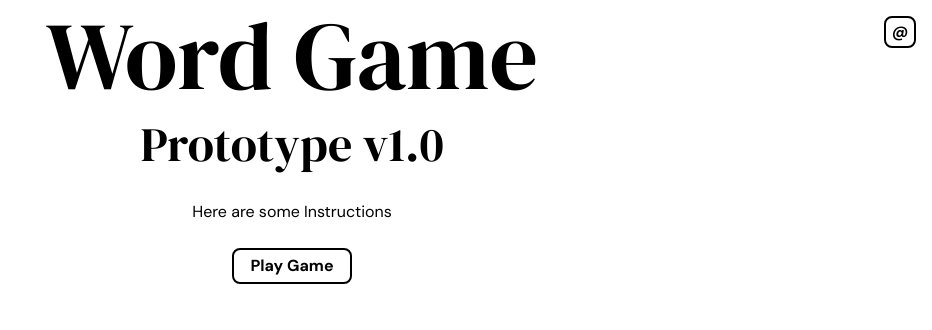
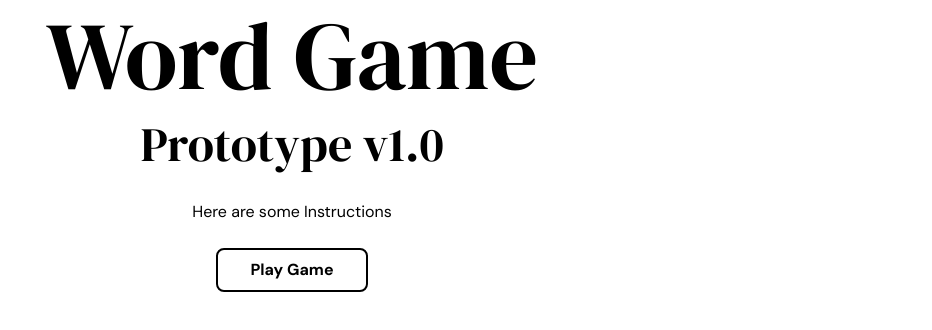
Before and after one commit to dnapoleoni/react-word-game, a React (Vite) app: page / in a window 1280 px wide. Shown: the top 330 px of the page, without its empty margins (348-1280 px from the left). Built offline with nearby package versions, Linux system fonts and the light colour scheme.

Commit message:
structure, props, basicbutton
playing around with component structure, removing css files for tailwind classes

```diff
--- a/src/App.css
+++ b/src/App.css
@@ -1,6 +1,5 @@
 .App {
-  text-align: center;
-  transition: background-color 1s;
+  @apply mx-8 text-center;
 }
 
 @media (prefers-reduced-motion: no-preference) {
--- a/src/App.tsx
+++ b/src/App.tsx
@@ -1,15 +1,11 @@
 import { ColourChanger } from "./components/ColourChanger/ColourChanger"
 import { useAppSelector, colourChangerHex } from "./app/hooks"
 import "./App.css"
-import { BasicButton } from "./components/BasicButton/BasicButton"
+import { BasicButton } from "./components/BasicButton"
 
 function App() {
   return (
-    <div className="App" style={
-      { backgroundColor: useAppSelector(colourChangerHex)}
-    }>
-        <ColourChanger />
-
+    <div className="App">
       <main className="min-h-screen">
         <h1>Word Game</h1>
         <h2>Prototype v1.0</h2>
--- a/src/app/types.tsx
+++ b/src/app/types.tsx
@@ -1,2 +1,5 @@
 // hex string for dynamic colours
 export type ColorValueHex = `#${string}`;
+
+// corner-of-screen string interpolation
+export type CornerPosition = 'tr'|'br'|'bl'|'tl'|undefined;
--- /dev/null
+++ b/src/components/BasicButton.tsx
@@ -0,0 +1,29 @@
+import { PropsWithChildren, MouseEventHandler } from "react"
+
+// css
+const style = {
+    disabled: 'hover:bg-white opacity-10'
+}
+
+// prop shape
+interface IProps {
+    enabled?: boolean;
+    onClick: MouseEventHandler;
+}
+
+// default
+BasicButton.defaultProps = {
+    enabled: true
+};
+
+// output
+export function BasicButton(props:PropsWithChildren<IProps>){
+    return (
+        <>
+            { props.enabled
+                ? <button onClick={props.onClick}>{props.children}</button>
+                :  <button disabled className={style.disabled}>{props.children}</button>
+            }
+        </>
+    )
+}
--- a/src/components/BasicButton/BasicButton.module.css
+++ /dev/null
@@ -1,17 +0,0 @@
-.button {
-    padding: 0.25rem 1rem;
-    background-color: #fff;
-    border: 2px solid #000;
-    border-radius: 0.5rem;
-    font-weight:bold;
-    cursor: pointer;
-}
-
-.button:disabled {
-    opacity: 0.1;
-}
-
-.button:hover:enabled {
-    background-color: #eee;
-    transition: background-color 0.25s;
-}
--- a/src/components/BasicButton/BasicButton.tsx
+++ /dev/null
@@ -1,20 +0,0 @@
-import { PropsWithChildren, FunctionComponent, MouseEventHandler } from "react"
-import styles from "./BasicButton.module.css"
-
-interface IProps {
-    enabled?: boolean;
-    onClick: MouseEventHandler;
-}
-
-export const BasicButton: FunctionComponent<PropsWithChildren<IProps>> = (props) => (
-    <>
-        { props.enabled
-            ? <button onClick={props.onClick} className={styles.button}>{props.children}</button>
-            :  <button disabled className={`${styles.button} disabled`}>{props.children}</button>
-        }
-    </>
-);
-
-BasicButton.defaultProps = {
-    enabled: true
-};
--- a/src/components/ColourChanger/ColourChanger.module.css
+++ /dev/null
@@ -1,18 +0,0 @@
-.button {
-    position: absolute;
-    top: 0;
-    right: 0;
-    margin: 1rem;
-    width: 2rem;
-    height: 2rem;
-    background-color: #fff;
-    border: 2px solid #000;
-    border-radius: 0.5rem;
-    font-weight:bold;
-    cursor: pointer;
-}
-
-.button:hover {
-    background-color: #eee;
-    transition: background-color 0.25s;
-}
--- a/src/components/ColourChanger/ColourChanger.tsx
+++ b/src/components/ColourChanger/ColourChanger.tsx
@@ -1,14 +1,43 @@
-import { useState } from "react"
+import { PropsWithChildren } from "react"
+import { CornerPosition } from "../../app/types"
 import { useAppSelector, useAppDispatch, colourChangerHex } from "../../app/hooks"
 import { change } from "./ColourChangerSlice"
 
-import styles from "./ColourChanger.module.css"
+// styles
+const style = {
 
-export function ColourChanger() {
+}
+
+// prop shape
+interface IProps {
+    position?: CornerPosition;
+}
+
+// corner position
+export const getPositionObj = (pos: CornerPosition): string => {
+    let out = pos ? 'absolute m-2 w-10 h-10 lh-0 p-2' : '';
+    switch (pos) {
+        case 'tr':
+            out += ' top-0 right-0';
+            break;
+        case 'tl':
+            out += ' top-0 left-0';
+            break;
+        case 'br':
+            out += ' bottom-0 right-0';
+            break;
+        case 'bl':
+            out += ' bottom-0 left-0';
+            break;
+    }
+    return out;
+}
+
+export function ColourChanger(props: PropsWithChildren<IProps>) {
     const hex = useAppSelector(colourChangerHex);
     const dispatch = useAppDispatch();
-
+    const pos:string = getPositionObj(props.position);
     return (
-        <button onClick={() => dispatch(change())} className={styles.button}>@</button>
+        <button onClick={() => dispatch(change())} className={pos}>{props.children || '@'}</button>
     )
 };
--- a/src/index.css
+++ b/src/index.css
@@ -53,4 +53,8 @@
   p {
     @apply text-base;
   }
+
+  button {
+    @apply py-2 px-8 bg-white border-2 border-black rounded-lg font-bold hover:bg-gray-light transition-colors;
+  }
 }
--- a/tailwind.config.js
+++ b/tailwind.config.js
@@ -10,15 +10,7 @@ module.exports = {
           lg: '976px',
           xl: '1440px',
         },
-        colors: {
-          'blue': '#1fb6ff',
-          'pink': '#ff49db',
-          'orange': '#ff7849',
-          'green': '#13ce66',
-          'gray-dark': '#273444',
-          'gray': '#8492a6',
-          'gray-light': '#d3dce6',
-        },
+
         fontFamily: {
           sans: ['DM Sans', 'sans-serif'],
           serif: ['DM Serif Display', 'serif'],
@@ -32,6 +24,15 @@ module.exports = {
                 xxl: ['3rem', '4rem'],
                 hero: ['6rem', '7rem']
             },
+            colors: {
+              'blue': '#1fb6ff',
+              'pink': '#ff49db',
+              'orange': '#ff7849',
+              'green': '#13ce66',
+              'gray-dark': '#273444',
+              'gray': '#8492a6',
+              'gray-light': '#eeeeee'
+            },
         }
     },
     plugins: []
```
